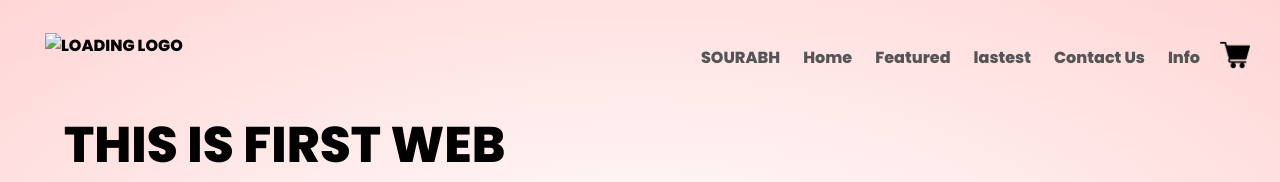
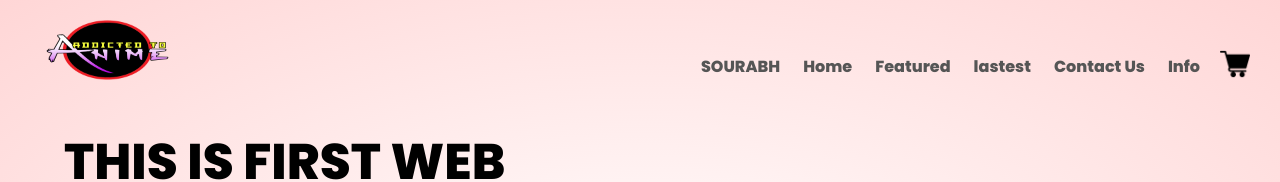
Before and after one commit to sourabh1234-sys/webpage1, a plain HTML site: page index.html in a window 1280 px wide. Shown: the top 182 px of the page. Drawn offline with Linux system fonts and the light colour scheme.

Commit message:
Update index.html

```diff
--- a/index.html
+++ b/index.html
@@ -387,7 +387,7 @@ ul {
         <div class="container">
             <div class="navbar">
                 <div class="logo">
-                    <img src="logo anime.png" alt="LOADING LOGO" width="125px" height="60px">
+                    <img src="logo-anime.png" alt="LOADING LOGO" width="125px" height="60px">
                 </div>
                 <nav>
                     <ul id="MenuItems">
```
